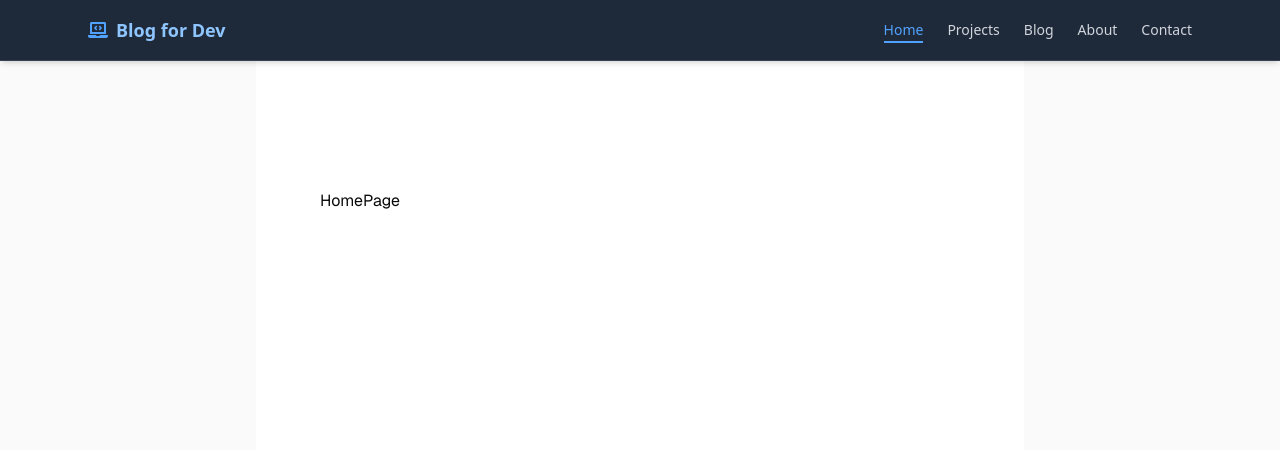
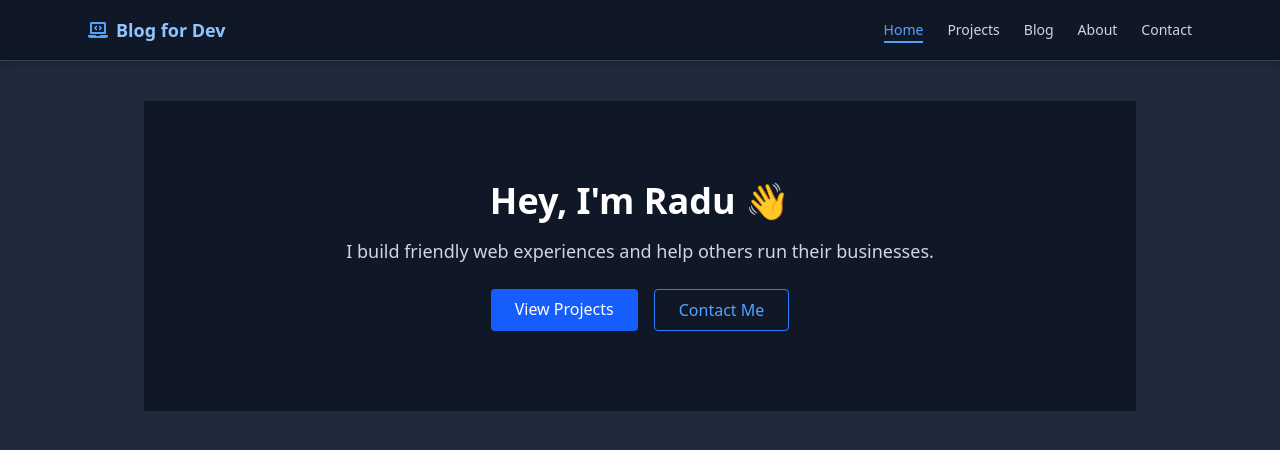
Before and after one commit to radu-bordea/NEXTjs-BlogFolio, a Next.js app: page / in a window 1280 px wide. Shown: the top 450 px of the page. Built offline with nearby package versions, Linux system fonts and the light colour scheme.

Commit message:
create hero page

```diff
--- a/app/layout.tsx
+++ b/app/layout.tsx
@@ -26,10 +26,22 @@ export default function RootLayout({
   return (
     <html lang="en">
       <body
-        className={`${geistSans.variable} ${geistMono.variable} antialiased`}
+        className={`
+          ${geistSans.variable}
+          ${geistMono.variable}
+          antialiased
+          bg-gray-800
+          text-white
+          min-h-screen
+        `}
       >
-        <Navbar />
-        {children}
+        <div className="flex flex-col min-h-screen">
+          <Navbar />
+
+          <main className="flex-1 px-6 py-10 md:px-12 lg:px-20 max-w-6xl mx-auto w-full">
+            {children}
+          </main>
+        </div>
       </body>
     </html>
   );
--- a/app/page.tsx
+++ b/app/page.tsx
@@ -1,11 +1,9 @@
-
+import Hero from "@/components/Hero";
 
 export default function HomePage() {
   return (
-    <div className="flex min-h-screen items-center justify-center bg-zinc-50 font-sans dark:bg-black">
-      <main className="flex min-h-screen w-full max-w-3xl flex-col items-center justify-between py-32 px-16 bg-white dark:bg-black sm:items-start">
-        HomePage
-      </main>
-    </div>
+    <section>
+      <Hero name="Radu" />
+    </section>
   );
 }
--- /dev/null
+++ b/components/Hero.tsx
@@ -0,0 +1,41 @@
+import Link from "next/link";
+
+type HeroProps = {
+  name?: string;
+  text?: string;
+};
+
+const Hero = ({
+  name = "Radu",
+  text = "build friendly web experiences and help others run their businesses.",
+}: HeroProps) => {
+  return (
+    <header className="text-center py-20 px-4 bg-gray-900 text-white transition-colors duration-300">
+      <h2 className="text-4xl font-bold mb-4">
+        Hey, I'm {name} 👋
+      </h2>
+
+      <p className="text-lg text-gray-300 max-w-2xl mx-auto mb-6">
+        I {text}
+      </p>
+
+      <div className="flex justify-center gap-4">
+        <Link
+          href="/projects"
+          className="bg-blue-600 text-white px-6 py-2 rounded hover:bg-blue-700 transition"
+        >
+          View Projects
+        </Link>
+
+        <Link
+          href="/contact"
+          className="border border-blue-500 text-blue-400 px-6 py-2 rounded hover:bg-blue-600 hover:text-white transition"
+        >
+          Contact Me
+        </Link>
+      </div>
+    </header>
+  );
+};
+
+export default Hero;
--- a/components/Navbar.tsx
+++ b/components/Navbar.tsx
@@ -18,13 +18,13 @@ const Navbar = () => {
     { name: "Contact", path: "/contact" },
   ];
 
-  const isActive = (path) => {
+  const isActive = (path: any) => {
     if (path === "/") return pathname === "/";
     return pathname.startsWith(path);
   };
 
   return (
-    <nav className="bg-gray-800 border-b border-gray-700 shadow-md sticky top-0 z-50">
+    <nav className="bg-gray-900 border-b border-gray-700 shadow-md sticky top-0 z-50">
       <div className="max-w-6xl mx-auto px-6 py-4 flex justify-between items-center">
 
         {/* Logo */}
```
